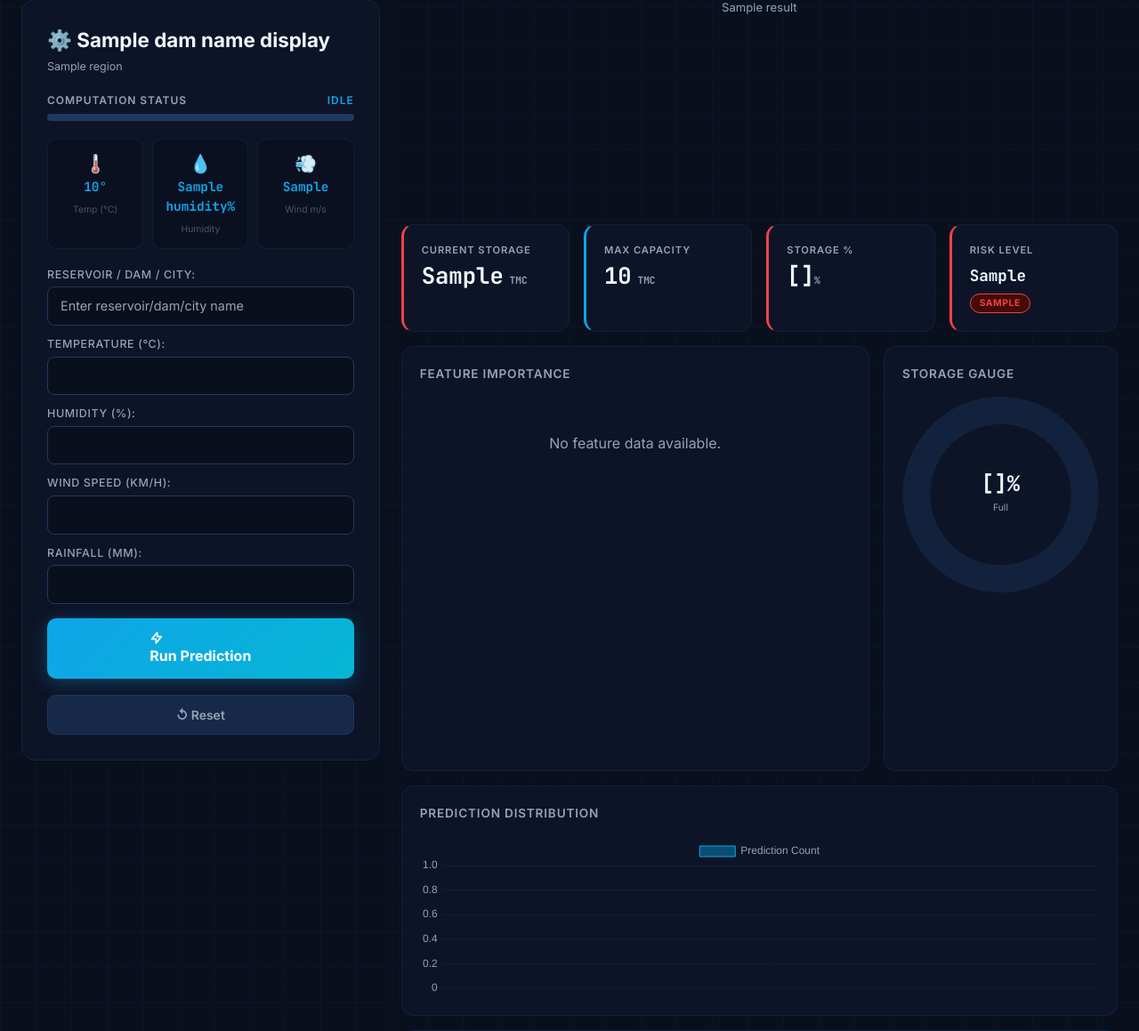
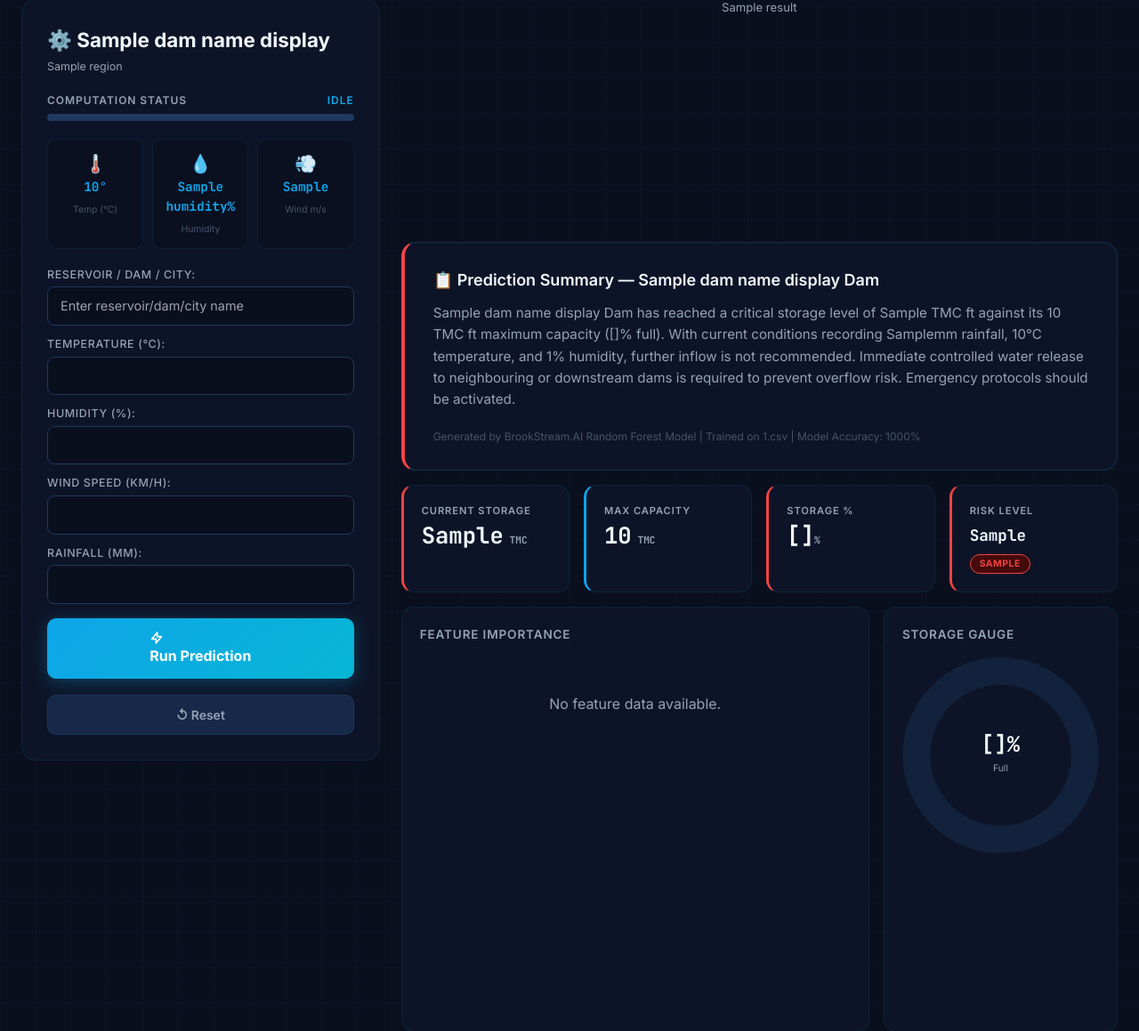
Before and after one commit to Vikram-2-7/ProjectReservoir, a Django app: template dam/templates/dam/dam_control.html in a window 1280 px wide. Shown: the part 113-1272 px from the top of the page at 89% size. Run offline with Django 5.2, Linux system fonts and the light colour scheme; tables that the repository leaves empty hold one stand-in row (values such as "Sample post"); the template is opened without the code that fills it: values that come from a table or form of the project are taken from there, most other values are stand-ins (such as "Sample title", 1, 10 or a date in 2020).

Commit message:
FINAL COMMIT

```diff
--- a/dam/templates/dam/dam_control.html
+++ b/dam/templates/dam/dam_control.html
@@ -322,6 +322,32 @@
                         <span class="vc-label">Storage Level</span>
                         <span class="vc-val">{{ prediction_details.storage_pct }}%</span>
                     </div>
+                </div>
+            </div>
+
+            <!-- ROW 1.5: CONCLUSION SUMMARY CARD -->
+            <div class="fade-up delay-1" style="
+              background: rgba(15,22,41,0.9);
+              border: 1px solid rgba(14,165,233,0.2);
+              border-left: 4px solid {% if prediction_details.live_risk == 'Low' %}#10b981{% elif prediction_details.live_risk == 'Medium' %}#f59e0b{% else %}#ef4444{% endif %};
+              border-radius: 16px;
+              padding: 28px 32px;
+              margin-top: 20px;
+            ">
+                <h3 style="font-family: 'Inter', sans-serif; color: #f0f9ff; font-size: 18px; font-weight: 600; margin-bottom: 12px; margin-top: 0;">📋 Prediction Summary — {{ dam_name_display }} Dam</h3>
+                <p style="font-family: 'Inter', sans-serif; color: #94a3b8; font-size: 0.95rem; line-height: 1.6; margin: 0;">
+                    {% if prediction_details.live_risk == 'Low' %}
+                    {{ dam_name_display }} Dam is currently operating within safe limits, with a storage level of {{ prediction_details.current_storage }} TMC ft out of a maximum capacity of {{ prediction_details.capacity }} TMC ft ({{ prediction_details.storage_pct }}% full). Based on current weather conditions — rainfall of {{ prediction_details.rainfall_mm }}mm, temperature {{ prediction_details.temperature_c }}°C, and humidity {{ prediction_details.humidity_percent }}% — the dam can safely accept inflow from neighbouring water sources. No outflow or release action is required at this time. Continue routine monitoring.
+                    {% elif prediction_details.live_risk == 'Medium' %}
+                    {{ dam_name_display }} Dam is approaching a cautionary storage threshold, currently holding {{ prediction_details.current_storage }} TMC ft of its {{ prediction_details.capacity }} TMC ft capacity ({{ prediction_details.storage_pct }}% full). Present weather readings show {{ prediction_details.rainfall_mm }}mm rainfall with {{ prediction_details.temperature_c }}°C temperature and {{ prediction_details.humidity_percent }}% humidity. The dam should not accept significant additional inflow at this stage. Partial outflow to downstream channels may be required within the next 24–48 hours. Close monitoring and standby release protocols are advised.
+                    {% else %}
+                    {{ dam_name_display }} Dam has reached a critical storage level of {{ prediction_details.current_storage }} TMC ft against its {{ prediction_details.capacity }} TMC ft maximum capacity ({{ prediction_details.storage_pct }}% full). With current conditions recording {{ prediction_details.rainfall_mm }}mm rainfall, {{ prediction_details.temperature_c }}°C temperature, and {{ prediction_details.humidity_percent }}% humidity, further inflow is not recommended. Immediate controlled water release to neighbouring or downstream dams is required to prevent overflow risk. Emergency protocols should be activated.
+                    {% endif %}
+                </p>
+                <div style="margin-top: 20px; font-size: 12px; color: #475569; font-family: 'Inter', sans-serif;">
+                    Generated by BrookStream.AI Random Forest Model |
+                    Trained on {{ prediction_details.dam_id }}.csv |
+                    Model Accuracy: {% widthratio confusion_data.accuracy 1 100 %}%
                 </div>
             </div>
 
--- a/dam/views.py
+++ b/dam/views.py
@@ -216,6 +216,10 @@ def dam_control(request):
                 "next_storage": float(round(live_next_storage, 2)),
                 "capacity": float(capacity),
                 "storage_pct": round(min(100, (current_storage / capacity) * 100)) if capacity > 0 else 0,
+                "rainfall_mm": float(round(latest_row["rainfall_mm"], 2)),
+                "temperature_c": float(round(latest_row["temperature_c"], 1)),
+                "humidity_percent": float(round(latest_row["humidity_percent"], 1)),
+                "dam_id": dam_name,
                 "timeline": timeline
             }
 
```
Also changed, not shown: db.sqlite3.
